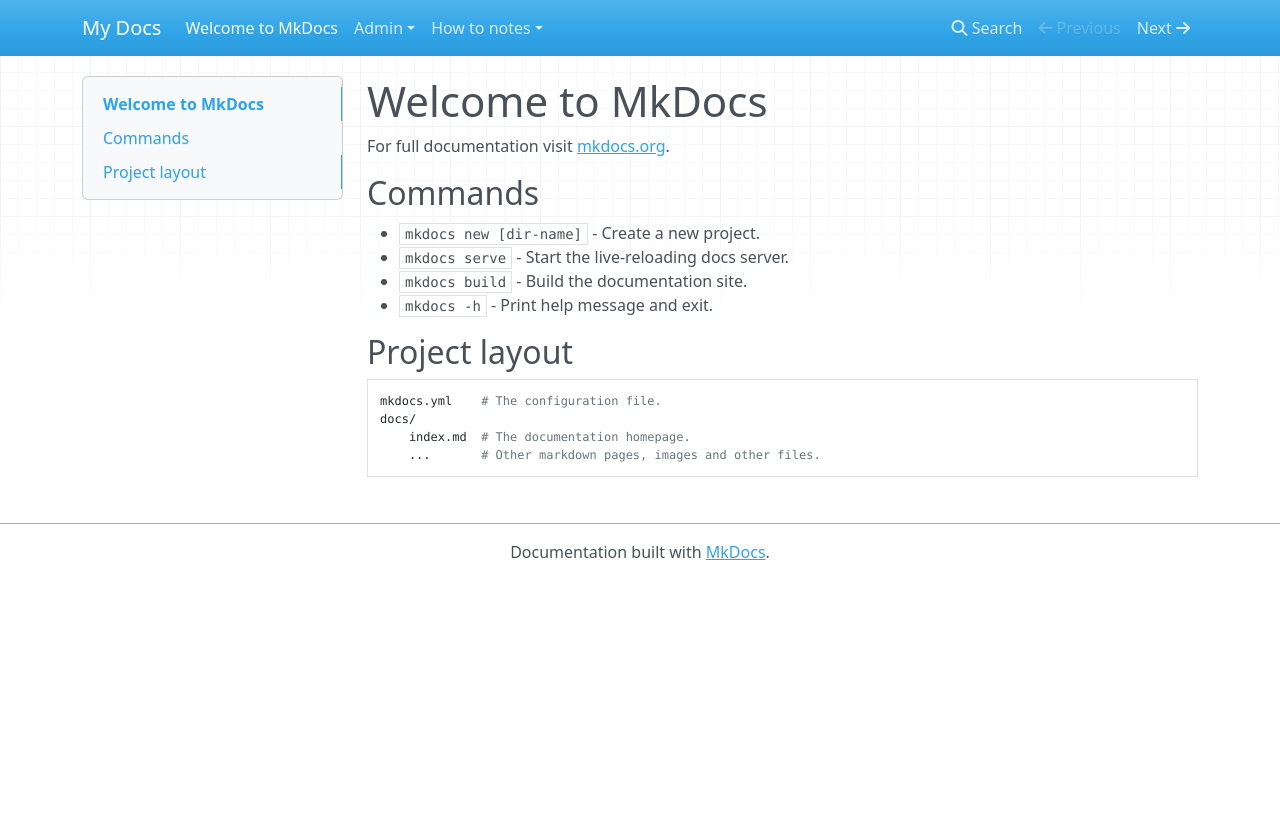
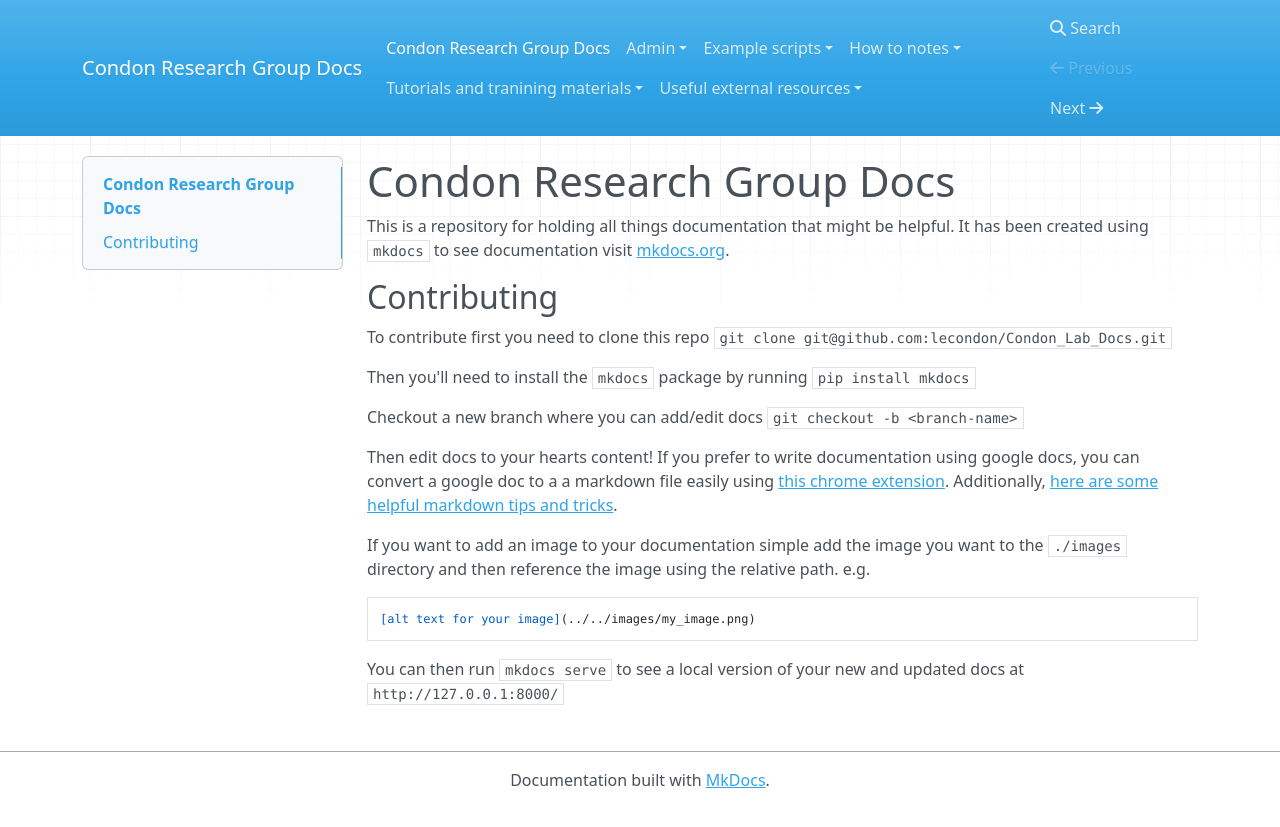
Before and after one commit to westb2/Condon_Lab_Docs, an MkDocs documentation site: the page built from docs/index.md, in a window 1280 px wide. Shown: the top 827 px of the page. Built offline with MkDocs 1.6.1, drawn with Linux system fonts in a browser that asks for light colours; nearby versions of some CDN libraries.

````diff
--- a/docs/index.md
+++ b/docs/index.md
@@ -1,17 +1,23 @@
-# Welcome to MkDocs
+# Condon Research Group Docs
+This is a repository for holding all things documentation that might be helpful. It has been created using `mkdocs` to see documentation visit [mkdocs.org](https://www.mkdocs.org).
 
-For full documentation visit [mkdocs.org](https://www.mkdocs.org).
+## Contributing
+To contribute first you need to clone this repo
+`git clone git@github.com:lecondon/Condon_Lab_Docs.git`
 
-## Commands
+Then you'll need to install the `mkdocs` package by running
+`pip install mkdocs`
 
-* `mkdocs new [dir-name]` - Create a new project.
-* `mkdocs serve` - Start the live-reloading docs server.
-* `mkdocs build` - Build the documentation site.
-* `mkdocs -h` - Print help message and exit.
+Checkout a new branch where you can add/edit docs
+`git checkout -b <branch-name>`
 
-## Project layout
+Then edit docs to your hearts content!
+If you prefer to write documentation using google docs, you can convert a google doc to a a markdown file easily using [this chrome extension](https://workspace.google.com/marketplace/app/docs_to_markdown/700168918607).
+Additionally, [here are some helpful markdown tips and tricks](https://www.markdownguide.org/cheat-sheet/).
 
-    mkdocs.yml    # The configuration file.
-    docs/
-        index.md  # The documentation homepage.
-        ...       # Other markdown pages, images and other files.
+If you want to add an image to your documentation simple add the image you want to the `./images` directory and then reference the image using the relative path. e.g.
+```
+[alt text for your image](../../images/my_image.png)
+```
+
+You can then run `mkdocs serve` to see a local version of your new and updated docs at `http://127.0.0.1:8000/`
--- a/mkdocs.yml
+++ b/mkdocs.yml
@@ -1 +1,2 @@
-site_name: My Docs
+site_name: Condon Research Group Docs
+site_url: https://lecondon.github.io/Condon_Lab_Docs/
````
Also changed, not shown: docs/example_scripts/index.md (added, +3 -0 lines), docs/tutorials_and_tranining_materials/index.md (added), docs/useful_external_resources/great_python_packages.md (added), docs/useful_external_resources/parflow_resources.md (added), docs/useful_external_resources/research_repos.md (added), 2 other files.
